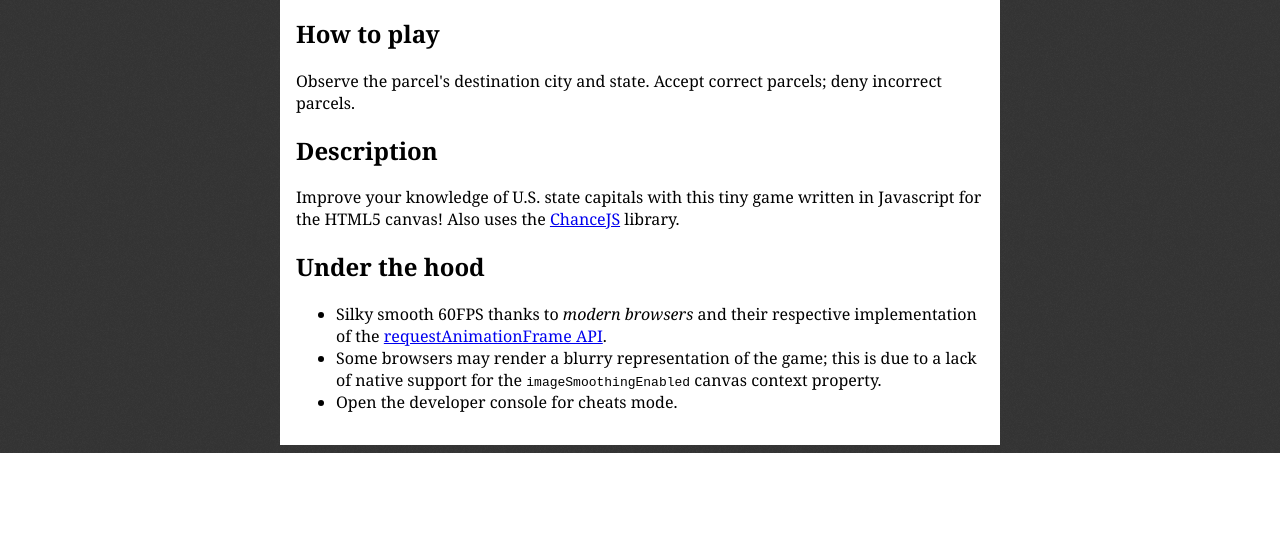
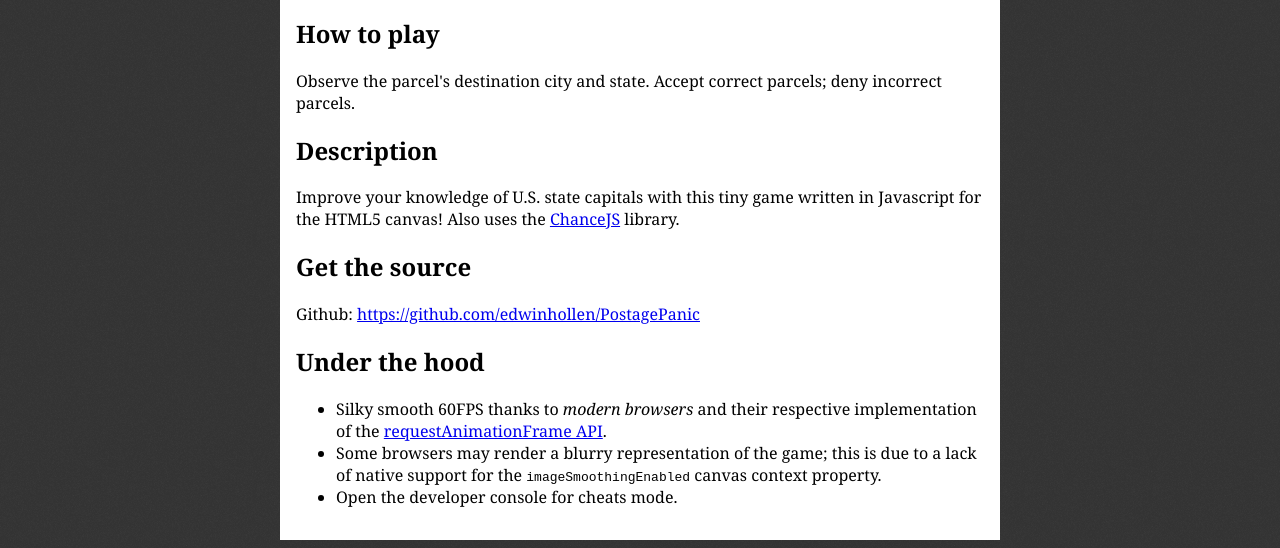
Before and after one commit to edwinhollen/PostagePanic, a plain HTML site: page index.html in a window 1280 px wide. Shown: the part 694-1242 px from the top of the page. Before the commit the page ends 1147 px from the top, so only its background shows below. Drawn offline with Linux system fonts and the light colour scheme.

Commit message:
added github link.

```diff
--- a/index.html
+++ b/index.html
@@ -57,6 +57,8 @@
 			<p>Observe the parcel's destination city and state. Accept correct parcels; deny incorrect parcels.</p>
 			<h2>Description</h2>
 			<p>Improve your knowledge of U.S. state capitals with this tiny game written in Javascript for the HTML5 canvas! Also uses the <a href="https://github.com/victorquinn/chancejs">ChanceJS</a> library.</p>
+			<h2>Get the source</h2>
+			<p>Github: <a href="https://github.com/edwinhollen/PostagePanic">https://github.com/edwinhollen/PostagePanic</a></p>
 			<h2>Under the hood</h2>
 			<ul>
 				<li>Silky smooth 60FPS thanks to <em>modern browsers</em> and their respective implementation of the <a href="https://developer.mozilla.org/en-US/docs/Web/API/window.requestAnimationFrame">requestAnimationFrame API</a>.</li>
```
